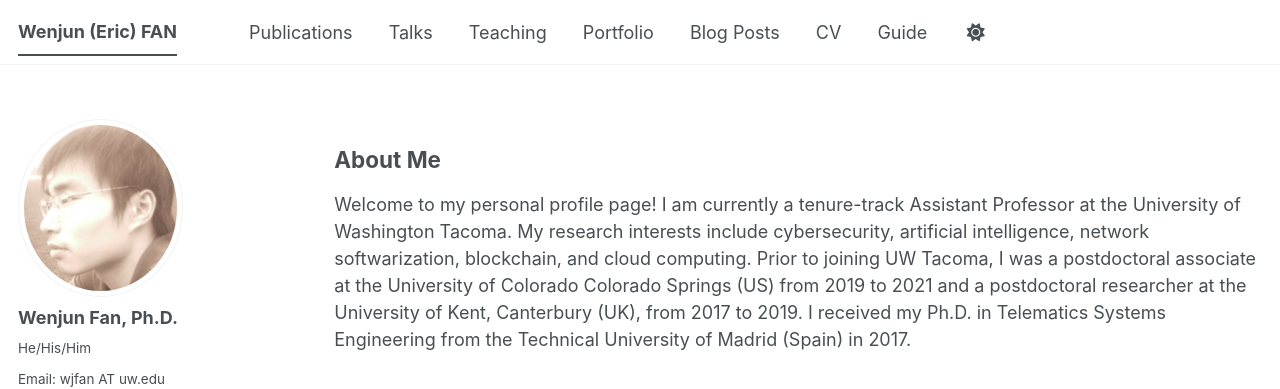
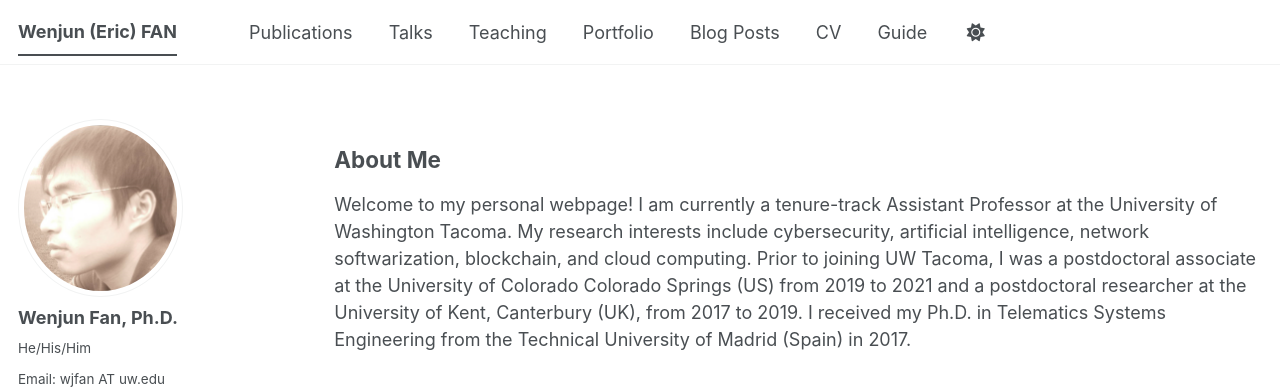
Before and after one commit to fanwj2010/fanwj2010.github.io, a Jekyll site: the page built from _pages/about.md, in a window 1280 px wide and 1371 px high. Shown: the top 389 px of the window. Built offline with Jekyll 4.4.1, drawn with Linux system fonts in a browser that asks for light colours; a script bundle is joined from its source files by our own code; a style sheet for code colours, icons or effects is not loaded.

Commit message:
Update about.md

```diff
--- a/_pages/about.md
+++ b/_pages/about.md
@@ -6,7 +6,7 @@
 ---
 
 ## About Me
-Welcome to my personal profile page! I am currently a tenure-track Assistant Professor at the University of Washington Tacoma. My research interests include cybersecurity, artificial intelligence, network softwarization, blockchain, and cloud computing. Prior to joining UW Tacoma, I was a postdoctoral associate at the University of Colorado Colorado Springs (US) from 2019 to 2021 and a postdoctoral researcher at the University of Kent, Canterbury (UK), from 2017 to 2019. I received my Ph.D. in Telematics Systems Engineering from the Technical University of Madrid (Spain) in 2017.
+Welcome to my personal webpage! I am currently a tenure-track Assistant Professor at the University of Washington Tacoma. My research interests include cybersecurity, artificial intelligence, network softwarization, blockchain, and cloud computing. Prior to joining UW Tacoma, I was a postdoctoral associate at the University of Colorado Colorado Springs (US) from 2019 to 2021 and a postdoctoral researcher at the University of Kent, Canterbury (UK), from 2017 to 2019. I received my Ph.D. in Telematics Systems Engineering from the Technical University of Madrid (Spain) in 2017.
 
 ### Honors, Certificates, & Awards
 - **Honorary Member**, iCSS, University of Kent, Canterbury, U.K., 2023–present.
```
